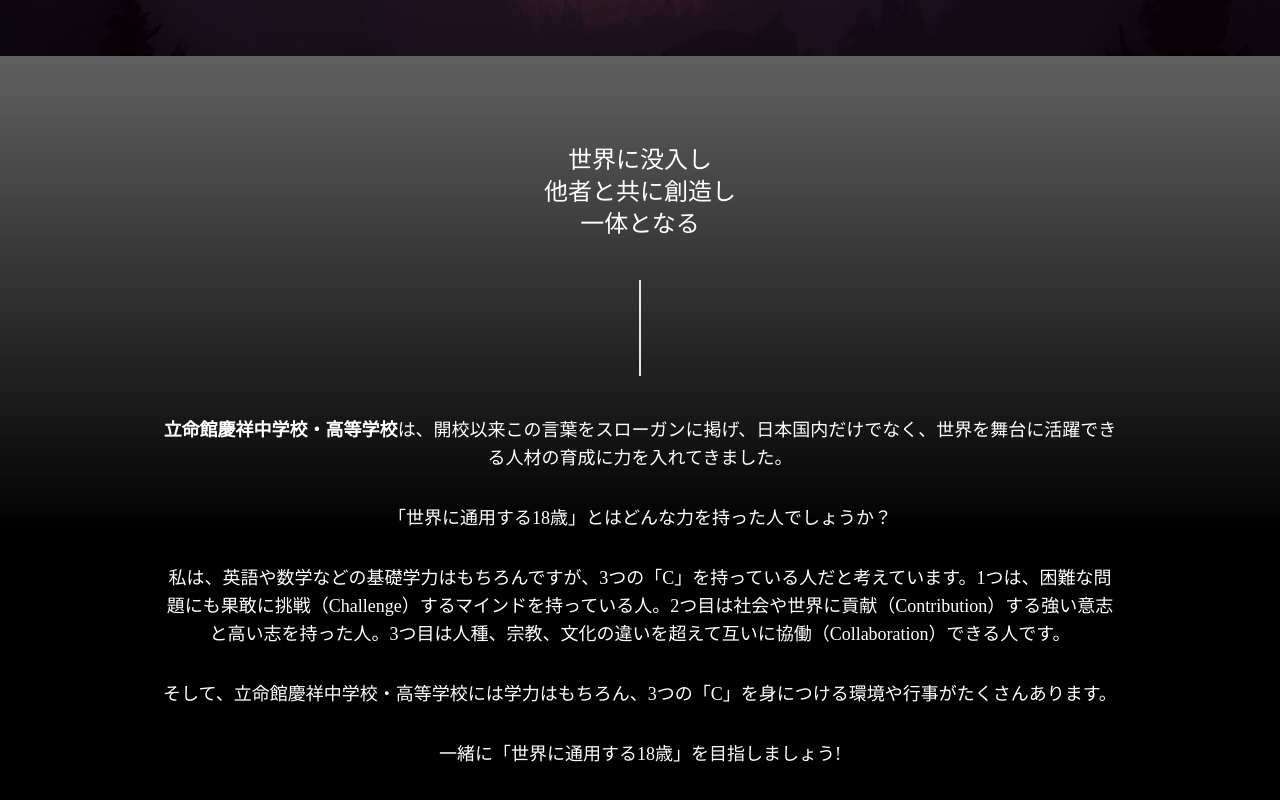
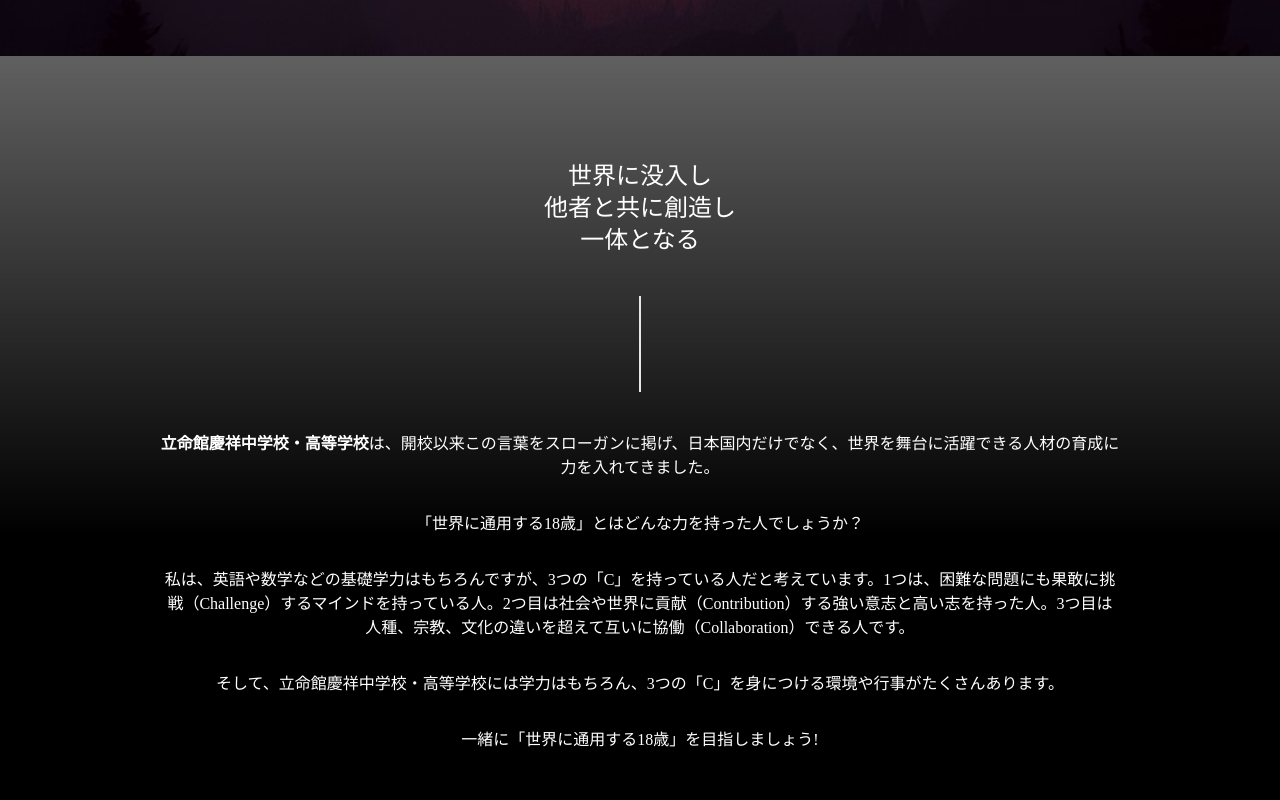
Before and after one commit to Rei2718/Ritsumeisai-, a Next.js app: page /section01 in a window 1280 px wide. Shown: the part 744-1544 px from the top of the page. Built offline with nearby package versions, Linux system fonts and the light colour scheme; a web font is replaced by a local one.

Commit message:
i wanna sleep

```diff
--- a/src/app/page.tsx
+++ b/src/app/page.tsx
@@ -1,10 +1,10 @@
 "use client";
 
-import { useEffect } from 'react';
+import { Suspense } from 'react';
 import Header from './components/header';
 import ScrollRevealContainer from './components/ScrollReveal';
 
-export default function Home() {
+function HomeContent() {
   return (
     <>
       <Header />
@@ -14,7 +14,7 @@
         <section className="flex items-center justify-center h-lvh">
           {/* TopCharacter */}
           <div className="top-[12.5%] transform -translate-y-1/2 text-white text-center absolute mx-10 sm:mx-10 z-10">
-           <ScrollRevealContainer move="bottom">
+            <ScrollRevealContainer move="bottom">
               <div className="mb-4 px-2 sm:px-5 text-4xl sm:text-5xl md:text-7xl">2024 RitsumeiSai</div>
             </ScrollRevealContainer>
             <ScrollRevealContainer move="bottom">
@@ -91,3 +91,11 @@
     </>
   );
 }
+
+export default function Home() {
+  return (
+    <Suspense fallback={<div>Loading...</div>}>
+      <HomeContent />
+    </Suspense>
+  );
+}
--- a/src/app/section01/page.tsx
+++ b/src/app/section01/page.tsx
@@ -1,10 +1,10 @@
 "use client";
 
-import { useEffect } from 'react';
+import { Suspense } from 'react';
 import Header from '../components/header';
 import ScrollRevealContainer from '../components/ScrollReveal';
 
-export default function section01() {
+function Section01Content() {
   return (
     <>
       <Header />
@@ -33,7 +33,7 @@
                   <span className="text-gray-500"></span>
                 </ScrollRevealContainer>
               </div>
-              <div className="text-sm sm:text-lg">
+              <div className="text-sm sm:text-base">
                 <ScrollRevealContainer move="bottom">
                   <p className="mb-4 sm:mb-8">
                     <strong>立命館慶祥中学校・高等学校</strong>は、開校以来この言葉をスローガンに掲げ、日本国内だけでなく、世界を舞台に活躍できる人材の育成に力を入れてきました。
@@ -81,3 +81,11 @@
     </>
   );
 }
+
+export default function Section01() {
+  return (
+    <Suspense fallback={<div>Loading...</div>}>
+      <Section01Content />
+    </Suspense>
+  );
+}
--- a/src/app/section02/page.tsx
+++ b/src/app/section02/page.tsx
@@ -1,10 +1,10 @@
 "use client";
 
-import { useEffect } from 'react';
+import { Suspense } from 'react';
 import Header from '../components/header';
 import ScrollRevealContainer from '../components/ScrollReveal';
 
-export default function section02() {
+function Section02Content() {
   return (
     <>
       <Header />
@@ -33,7 +33,7 @@
                   <span className="text-gray-500"></span>
                 </ScrollRevealContainer>
               </div>
-              <div className="text-sm sm:text-lg">
+              <div className="text-sm sm:text-base">
                 <ScrollRevealContainer move="bottom">
                   <p className="mb-4 sm:mb-8">
                     <strong>立命館慶祥中学校・高等学校</strong>は、開校以来この言葉をスローガンに掲げ、日本国内だけでなく、世界を舞台に活躍できる人材の育成に力を入れてきました。
@@ -81,3 +81,11 @@
     </>
   );
 }
+
+export default function Section02() {
+  return (
+    <Suspense fallback={<div>Loading...</div>}>
+      <Section02Content />
+    </Suspense>
+  );
+}
--- a/src/app/section03/page.tsx
+++ b/src/app/section03/page.tsx
@@ -1,10 +1,10 @@
 "use client";
 
-import { useEffect } from 'react';
+import { Suspense } from 'react';
 import Header from '../components/header';
 import ScrollRevealContainer from '../components/ScrollReveal';
 
-export default function section03() {
+function Section03Content() {
   return (
     <>
       <Header />
@@ -33,7 +33,7 @@
                   <span className="text-gray-500"></span>
                 </ScrollRevealContainer>
               </div>
-              <div className="text-sm sm:text-lg">
+              <div className="text-sm sm:text-base">
                 <ScrollRevealContainer move="bottom">
                   <p className="mb-4 sm:mb-8">
                     <strong>立命館慶祥中学校・高等学校</strong>は、開校以来この言葉をスローガンに掲げ、日本国内だけでなく、世界を舞台に活躍できる人材の育成に力を入れてきました。
@@ -81,3 +81,11 @@
     </>
   );
 }
+
+export default function Section03() {
+  return (
+    <Suspense fallback={<div>Loading...</div>}>
+      <Section03Content />
+    </Suspense>
+  );
+}
```
